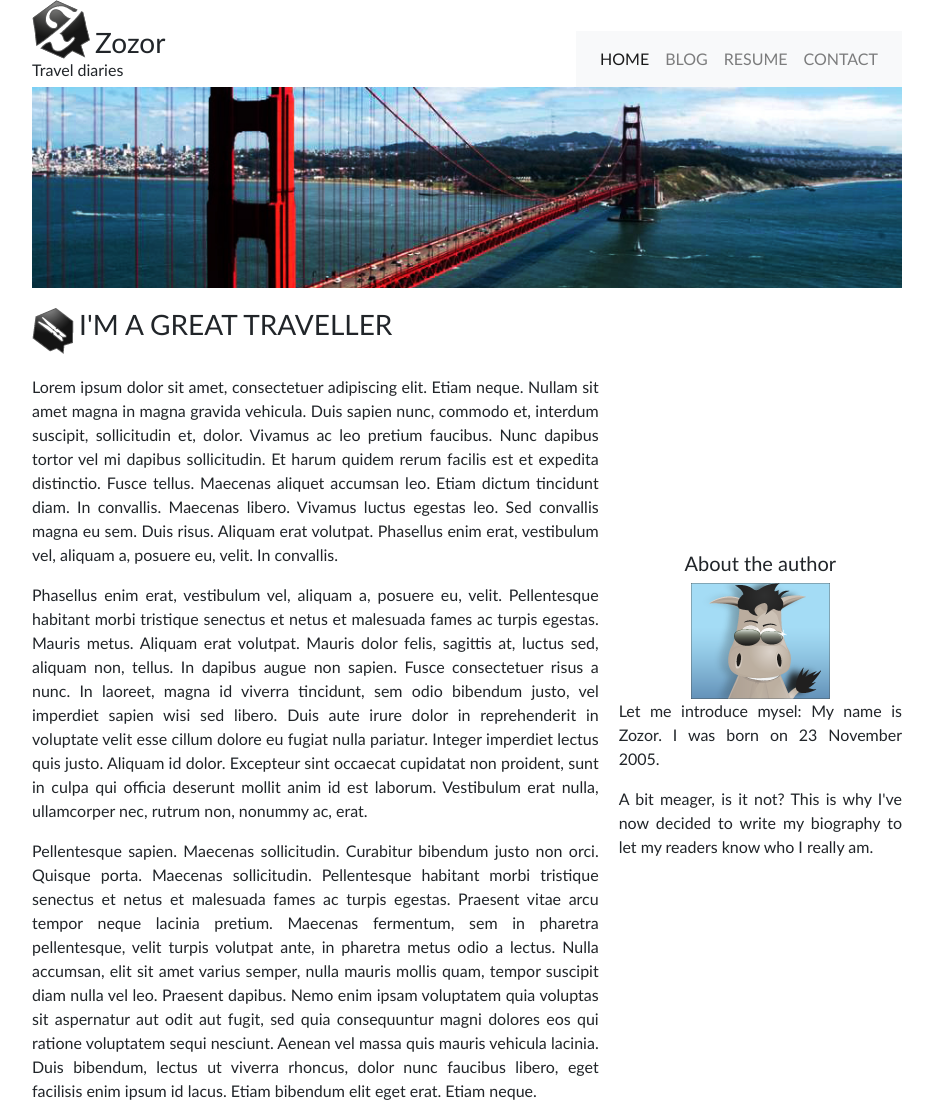
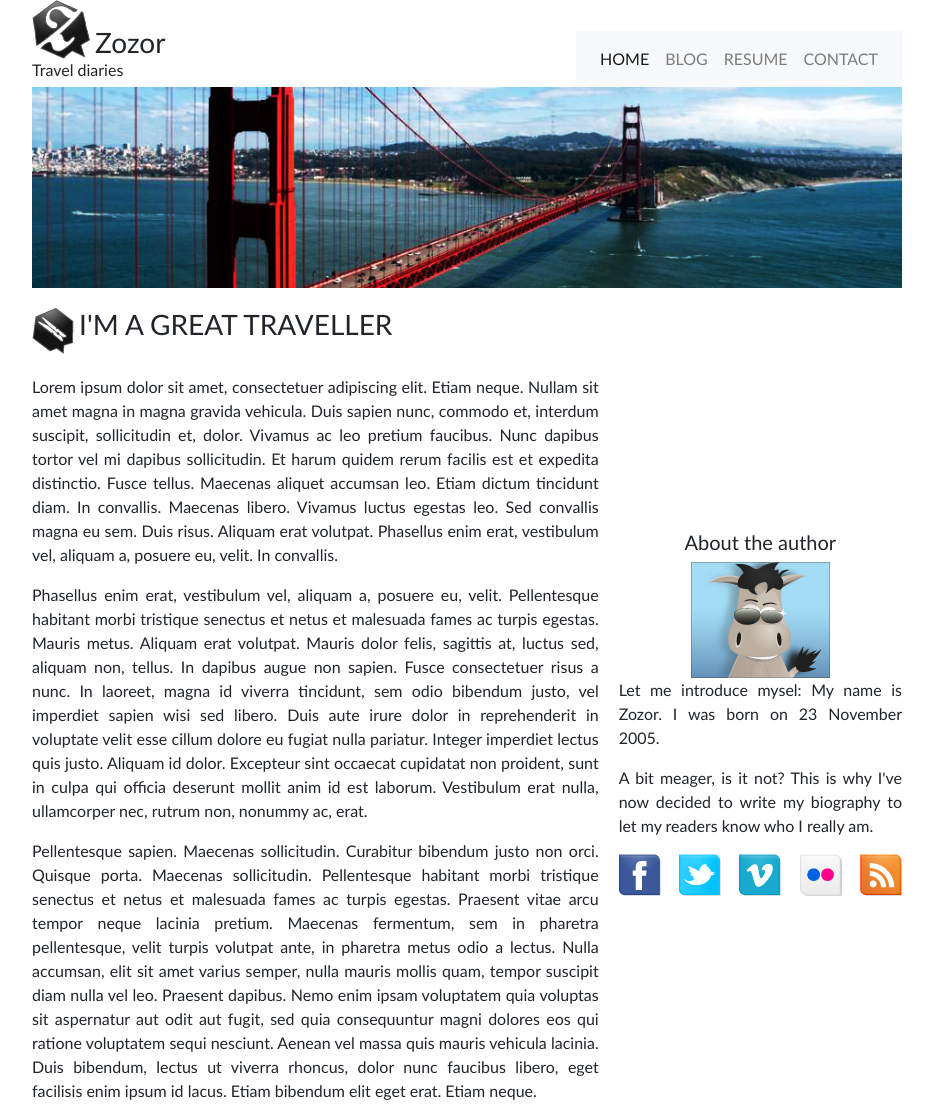
Before and after one commit to bednaJedna/tesena_test_simple_site, a plain HTML site: page index.html in a window 1280 px wide. Shown: the whole page, without its empty margins (173-1106 px from the left). Drawn offline with nearby package versions, Linux system fonts and the light colour scheme.

Commit message:
aside done

```diff
--- a/index.html
+++ b/index.html
@@ -120,8 +120,12 @@
                         <p>A bit meager, is it not? This is why I've now decided to write my biography to let my readers
                             know who I really am.</p>
                     </div>
-                    <div id="socials">
-
+                    <div id="socials" class="flex-container-socials">
+                        <div id="facebook"><img src="images/facebook.png"></div>
+                        <div id="twitter"><img src="images/twitter.png"></div>
+                        <div id="vimeo"><img src="images/vimeo.png"></div>
+                        <div id="flickr"><img src="images/flickr.png"></div>
+                        <div id="rss"><img src="images/rss.png"></div>
                     </div>
                 </aside>
 
--- a/style.css
+++ b/style.css
@@ -53,6 +53,12 @@ body {
   text-align: justify;
 }
 
+.flex-container-socials {
+  display: flex;
+  flex-direction: row;
+  justify-content: space-between;
+}
+
 #aboutHeading {
   text-align: center;
 }
```
